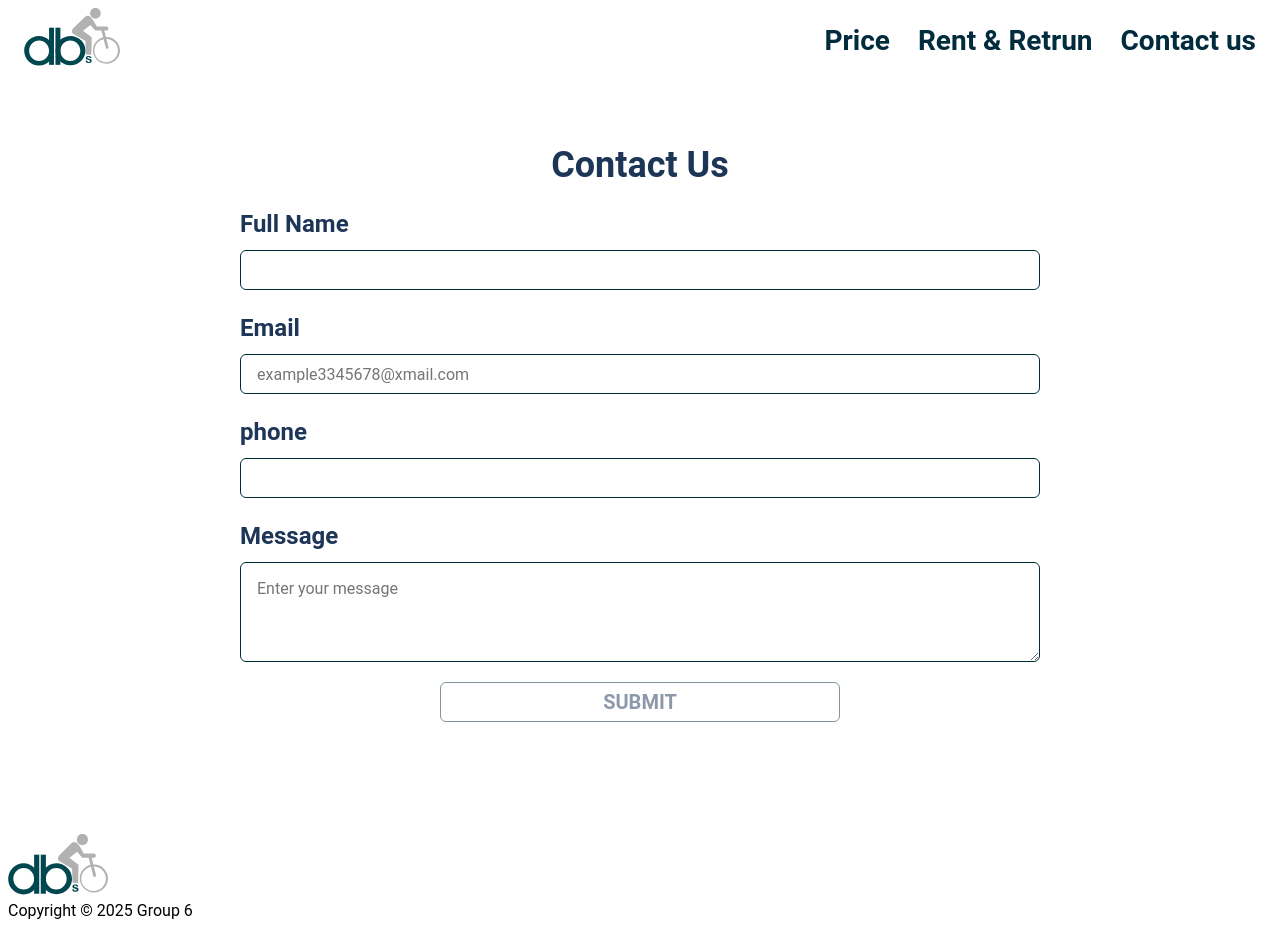
After one commit to Peja016/software-project, a Flask app: page /contact in a window 1280 px wide. The commit adds this page. Run offline with Flask 3, Linux system fonts and the light colour scheme.

Commit message:
updated Contact us

```diff
--- a/app.py
+++ b/app.py
@@ -3,6 +3,8 @@ from bs4 import BeautifulSoup
 import os
 from dotenv import load_dotenv
 from bikesData import getBikesData
+from storeInfo import sentData
+import requests
 
 load_dotenv() # Load environment variables from .env file
 
@@ -13,11 +15,17 @@ def index():
     return render_template('index.html')
 
 
-@app.route('/api/bikesInfo', methods=['POST'])
+@app.route("/api/bikesInfo", methods=['POST'])
 def getBikesInfo():
     res = getBikesData()
     if res.status_code == 200:
         return jsonify(res.json())
+
+@app.route("/api/contact_form", methods=["POST"])
+def sentInfo():
+    res = sentData()
+    if res.status_code == 200:
+        return res
 
 @app.route('/map')
 def map():
@@ -37,6 +45,10 @@ def how():
 def use():
     return render_template("use.html")
 
+@app.route('/contact')
+def contact():
+    return render_template("contact.html")
+
 if __name__ == "__main__":
     app.config['ENV'] = 'development'
     app.run(debug=True)
--- /dev/null
+++ b/static/css/contact.css
@@ -0,0 +1,90 @@
+input, textarea {
+    font-family: inherit;
+    border: 1px solid #002C3E;
+    border-radius: 6px;
+    min-height: 2.5rem;
+    padding: 0.25rem 1em;
+    font-size: 1rem;
+    width: 100%;
+    box-sizing: border-box;
+    background-color: transparent;
+    color: var(--custom-darkBlue);
+    transition: all 750ms;
+}
+
+textarea:hover, input:hover {
+    border-color: var(--custom-primary);
+}
+
+input[type="submit"] {
+    font-weight: 700;
+    font-size: 1.25em;
+    cursor: pointer;
+    line-height: 1;
+    width: 50%;
+}
+
+input[type="submit"]:hover {
+    color: var(--custom-darkBlue);
+}
+
+input:disabled, textarea:disabled {
+    opacity: 0.5;
+    cursor: not-allowed;
+}
+
+textarea {
+    min-height: 100px;
+    padding: 1em;
+}
+
+.form {
+    max-width: 800px;
+    margin: auto;
+}
+
+.form > .label {
+    margin-top: 1em;
+}
+
+.label {
+    text-align: center;
+}
+
+.label > p {
+    margin-bottom: 0.5em;
+    font-size: 1.5em;
+    font-weight: 700;
+    text-align: left;
+}
+
+.pop-up {
+    border: 3px solid var(--custom-darkBlue);
+    border-radius: 10px;
+    background-color: white;
+    font-size: 0.875em;
+    display: inline-flex;
+    flex-direction: column;
+    justify-content: center;
+    align-items: center;
+    font-weight: 700;
+    padding: 2em;
+    opacity: 0;
+    color: var(--custom-primary);
+    pointer-events: none;
+    bottom: 0;
+    top: unset;
+}
+
+@media screen and (max-width: 772px) {
+    .pop-up {
+        font-size: 1.25em;
+        width: 90%;
+        height: 300px;
+        padding: 0 1em;
+    }
+    input[type="submit"] {
+        max-width: 10em;
+        min-width: 7rem;
+    }
+}
--- a/static/css/global.css
+++ b/static/css/global.css
@@ -1,3 +1,11 @@
+:root {
+    --custom-red: #e63946;
+    --custom-background: #f1faee;
+    --custom-lightBlue: ##a8dadc;
+    --custom-primary: #457b9d;
+    --custom-darkBlue: #1d3557;
+}
+
 body {
     font-family: "Roboto", Arial, Helvetica, sans-serif;
     position: relative;
@@ -21,12 +29,21 @@ header {
 }
 
 .container {
+    position: relative;
     max-width: 1280px;
     margin: 0 auto;
     padding: 7em 1em;
+    color: var(--custom-darkBlue);
 }
 
 .center {
+    position: absolute;
+    left: 50%;
+    top: 50%;
+    transform: translate(-50%, -50%);
+}
+
+.text-center {
     text-align: center;
 }
 
@@ -43,3 +60,7 @@ header {
 .desktop {
     gap: 1.75em;
 }
+
+h1 {
+    font-size: 2.25em;
+}
--- /dev/null
+++ b/static/js/contact.js
@@ -0,0 +1,93 @@
+const labels = ['name', 'email', 'phone', 'message']
+
+const submitBtn = document.querySelector('input[type="submit"]')
+const popUp = document.getElementsByClassName('pop-up')[0]
+const errorMessage = document.getElementById('errorMessage')
+const info = {}
+
+const emailPattern = /^[\w-\.]+@([\w-]+\.)+[\w-]/
+
+var isNameEmpty = true
+var isEmailinValid = true
+var isMessageEmpty = true
+
+const validation = (key, value) => {
+    if (key == 'name') {
+        isNameEmpty = value.trim() === ''
+    } else if (key == 'email') {
+        isEmailinValid = !emailPattern.test(value)
+    } else if (key == 'phone') {
+
+    } else {
+        isMessageEmpty = value.trim() === ''
+    }
+    if (isNameEmpty || isEmailinValid || isMessageEmpty) {
+        submitBtn.disabled = true;
+    } else {
+        submitBtn.disabled = false;
+        errorMessage.style.display = 'none';
+    }
+    if (isNameEmpty) {
+        errorMessage.style.display = 'block';
+        errorMessage.textContent = 'Name is required.';
+    } else if (isEmailinValid) {
+        errorMessage.style.display = 'block';
+        errorMessage.textContent = 'invalid email or you have not enter an email.';
+    } else if (isMessageEmpty) {
+        errorMessage.style.display = 'block';
+        errorMessage.textContent = 'Message is required.';
+    }
+}
+
+labels.forEach(key => {
+    const dom = document.getElementsByName(key)[0]
+    dom.addEventListener('input', () => {
+        info[key] = dom.value
+        validation(key, dom.value)
+    })
+})
+
+submitBtn.addEventListener('click', () => {
+    let formData = new FormData()
+    Object.keys(info).forEach(key => {
+        document.getElementsByName(key)[0].setAttribute('disabled', true)
+        formData.append(key, info[key])
+    });
+    formData.append('time', new Date())
+    submitBtn.setAttribute('disabled', true)
+    submitBtn.value = 'SENDING...'
+    fetch(
+        '/api/contact_form',
+        {
+            method: 'POST',
+            body: formData,
+            redirect: "follow",
+        }
+    ).then(res => res.json()).then(async (d) => {
+        if (d.status == "success") {
+            labels.forEach(key => {
+                info[key] = ''
+                document.getElementsByName(key)[0].value = ''
+                document.getElementsByName(key)[0].removeAttribute('disabled')
+            })
+            submitBtn.removeAttribute('disabled')
+            submitBtn.value = 'SUBMIT'
+            popUp.style.opacity = 1
+            setTimeout(() => popUp.style.opacity = 0, 2250)
+        } else {
+            console.log(d.message)
+            popUp.style.opacity = 1
+            popUp.textContent = 'Failed to submit'
+            setTimeout(() => {
+                popUp.style.opacity = 0
+                popUp.textContent = 'Submission Completed'
+            }, 2250)
+            submitBtn.removeAttribute('disabled')
+            submitBtn.value = 'SUBMIT'
+        }
+    }).catch((e) => {
+        console.log(e)
+        submitBtn.removeAttribute('disabled')
+        submitBtn.value = 'SUBMIT'
+    })
+})
--- /dev/null
+++ b/templates/contact.html
@@ -0,0 +1,66 @@
+<!DOCTYPE html>
+<html lang="en">
+    <head>
+        <title>Contact me</title>
+        <meta charset="UTF-8" />
+        <meta name="viewport" content="width=device-width, initial-scale=1" />
+        <meta name="description" content="This contact page. If you have any questions, please leave the message to us. Thank you very much." />
+        <link rel="apple-touch-icon" sizes="180x180" href="images/apple-touch-icon.png" />
+        <link rel="icon" type="image/png" sizes="32x32" href="images/favicon-32x32.png" />
+        <link rel="icon" type="image/png" sizes="16x16" href="images/favicon-16x16.png" />
+        <link rel="icon" type="image/png" sizes="192x192" href="android-chrome-192x192.png">
+        <link rel="icon" type="image/png" sizes="512x512" href="android-chrome-512x512.png">
+        <link rel="icon" href="images/favicon.ico" type="image/x-icon">
+        <link rel="preconnect" href="https://fonts.googleapis.com">
+        <link rel="preconnect" href="https://fonts.gstatic.com" crossorigin>
+        <link
+            rel="stylesheet"
+            href="https://fonts.googleapis.com/css2?family=Noto+Sans+TC:wght@400;500;700;900&family=Noto+Serif+TC:wght@400;700;900&display=swap"
+        />
+        <link href="https://fonts.googleapis.com/css2?family=Rubik:ital,wght@0,300..900;1,300..900&display=swap" rel="stylesheet">
+        <link
+            rel="stylesheet"
+            href="static/css/global.css"
+        />
+        <link rel="stylesheet" href="static/css/contact.css">
+    </head>
+    <body style="min-height: 100vh; display: flex; flex-direction: column; justify-content: space-between;">
+        <header></header>
+        <main>
+            <div class="container">
+                <h1 style="text-align: center;">Contact Us</h1>
+                <div class="form">
+                    <div class="label">
+                        <p>Full Name</p>
+                        <input name="name" />
+                    </div>
+                    <div class="label">
+                        <p>Email</p>
+                        <input name="email" type="email" placeholder="example3345678@xmail.com" />
+                    </div>
+                    <div class="label">
+                        <p>phone</p>
+                        <input name="phone" type="phone" />
+                    </div>
+                    <div class="label">
+                        <p>Message</p>
+                        <textarea name="message" placeholder="Enter your message"></textarea>
+                    </div>
+                    <p id="errorMessage" style="color: red; display: none; font-size: 0.875em;"></p>
+                    <div class="label">
+                        <input type="submit" disabled value="SUBMIT" />
+                    </div>
+                </div>
+                <div class="center pop-up">
+                    Submission Completed
+                </div>
+            </div>
+        </main>
+        <footer>
+            <div class="footer-logo"><img src="static/images/logo.svg" alt="brand-logo" /></div>
+            <div>Copyright © 2025 Group 6</div>
+        </footer>
+        <script src="static/js/header.js"></script>
+        <script src="static/js/contact.js"></script>
+    </body>
+</html>
--- a/templates/index.html
+++ b/templates/index.html
@@ -4,8 +4,8 @@
     <meta charset="UTF-8">
     <meta name="viewport" content="width=device-width, initial-scale=1.0">
     <title>Group6 Bikes</title>
-    <link rel="stylesheet" href="../static/css/home.css">
-    <link rel="stylesheet" href="../static/css/global.css">
+    <link rel="stylesheet" href="static/css/home.css">
+    <link rel="stylesheet" href="static/css/global.css">
     <link rel="preconnect" href="https://fonts.googleapis.com">
     <link rel="preconnect" href="https://fonts.gstatic.com" crossorigin>
     <link href="https://fonts.googleapis.com/css2?family=Roboto:ital,wght@0,100..900;1,100..900&display=swap" rel="stylesheet">
```
Also changed, not shown: storeInfo.py (added, +24 -0 lines).
